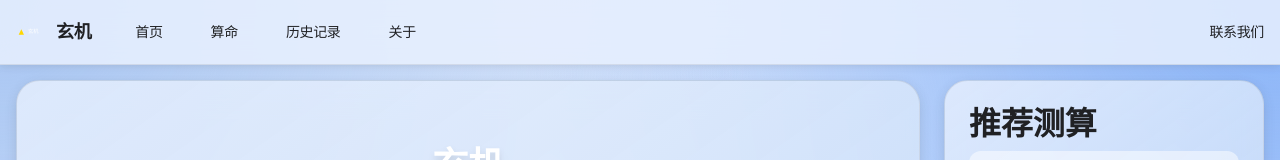
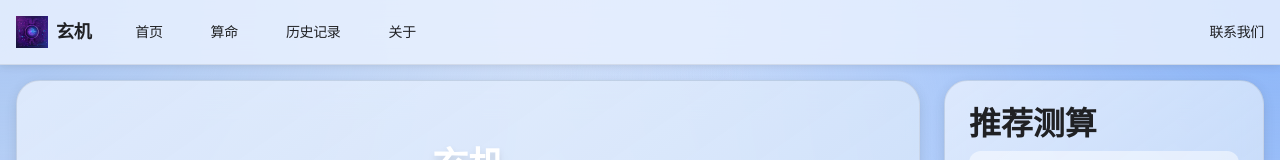
Before and after one commit to zh4men9/xuanji, a Next.js app: page / in a window 1280 px wide. Shown: the top 160 px of the page. Built offline with nearby package versions, Linux system fonts and the light colour scheme.

Commit message:
增加logo

```diff
--- /dev/null
+++ b/src/app/layout.tsx
@@ -0,0 +1,3 @@
+<head>
+  <link rel="icon" href="/logo.png" type="image/png" />
+</head>
--- a/src/components/layout/Header.tsx
+++ b/src/components/layout/Header.tsx
@@ -13,7 +13,8 @@ import {
   MenuButton,
   MenuList,
   MenuItem,
-  Avatar
+  Avatar,
+  Image
 } from '@chakra-ui/react';
 import { HamburgerIcon, MoonIcon, SunIcon } from '@chakra-ui/icons';
 
@@ -41,9 +42,13 @@ export const Header = ({ onMobileMenuOpen }: { onMobileMenuOpen: () => void }) =
             aria-label="open menu"
             icon={<HamburgerIcon />}
           />
-          <Text fontSize="2xl" fontWeight="bold" color="red.500">
-            玄机
-          </Text>
+          <Image
+            src="/logo.png"
+            alt="玄机AI算命系统"
+            width={120}
+            height={40}
+            className="h-10 w-auto"
+          />
         </HStack>
 
         {/* Right Section */}
--- a/src/components/layout/Navigation.tsx
+++ b/src/components/layout/Navigation.tsx
@@ -21,7 +21,7 @@ export function Navigation() {
           <div className="flex items-center gap-8">
             <Link href="/" className="flex items-center gap-2">
               <img
-                src="/logo.svg"
+                src="/logo.png"
                 alt="玄机"
                 className="h-8 w-8"
                 width={32}
```
Also changed, not shown: public/logo.png (added).
